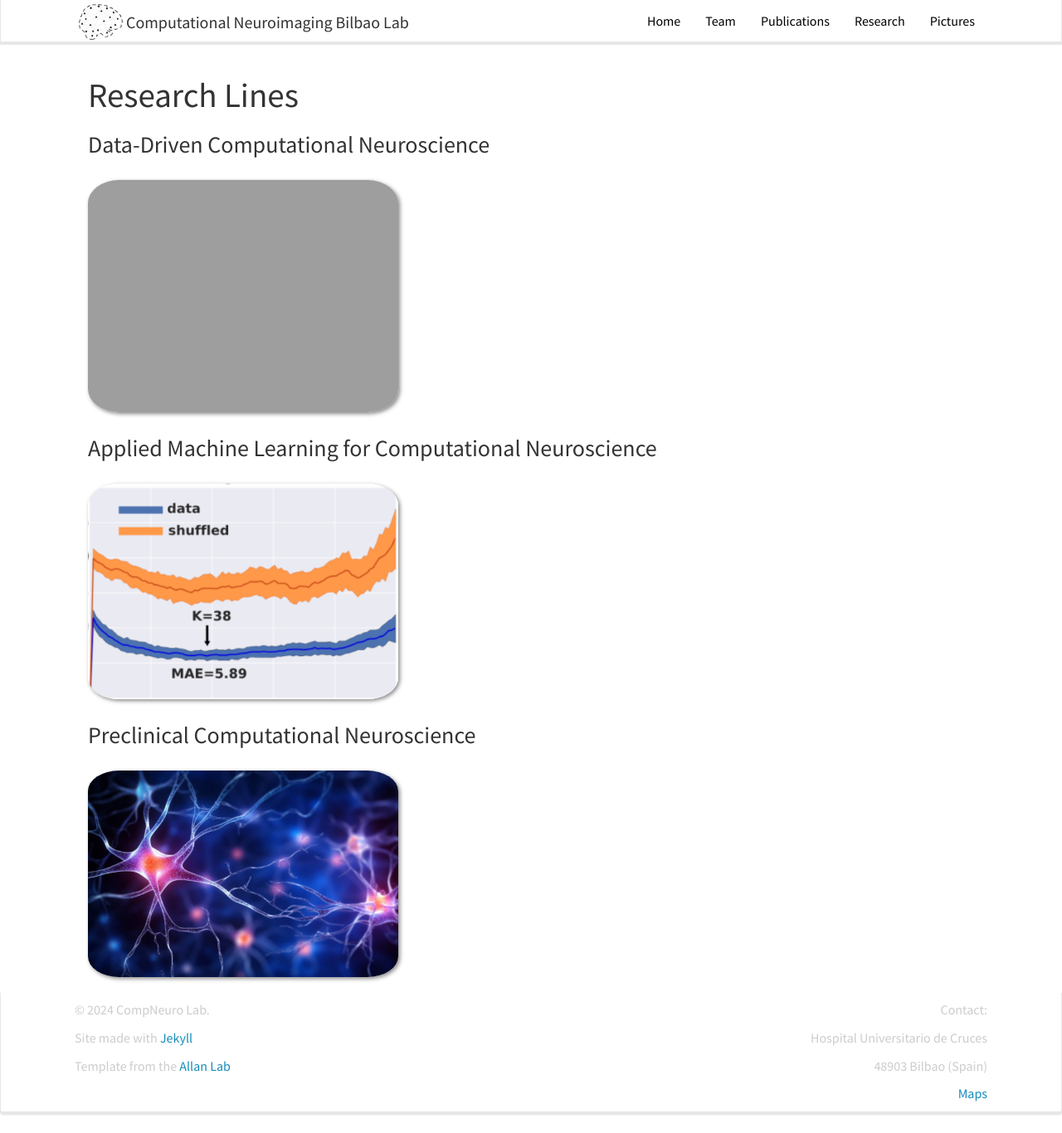
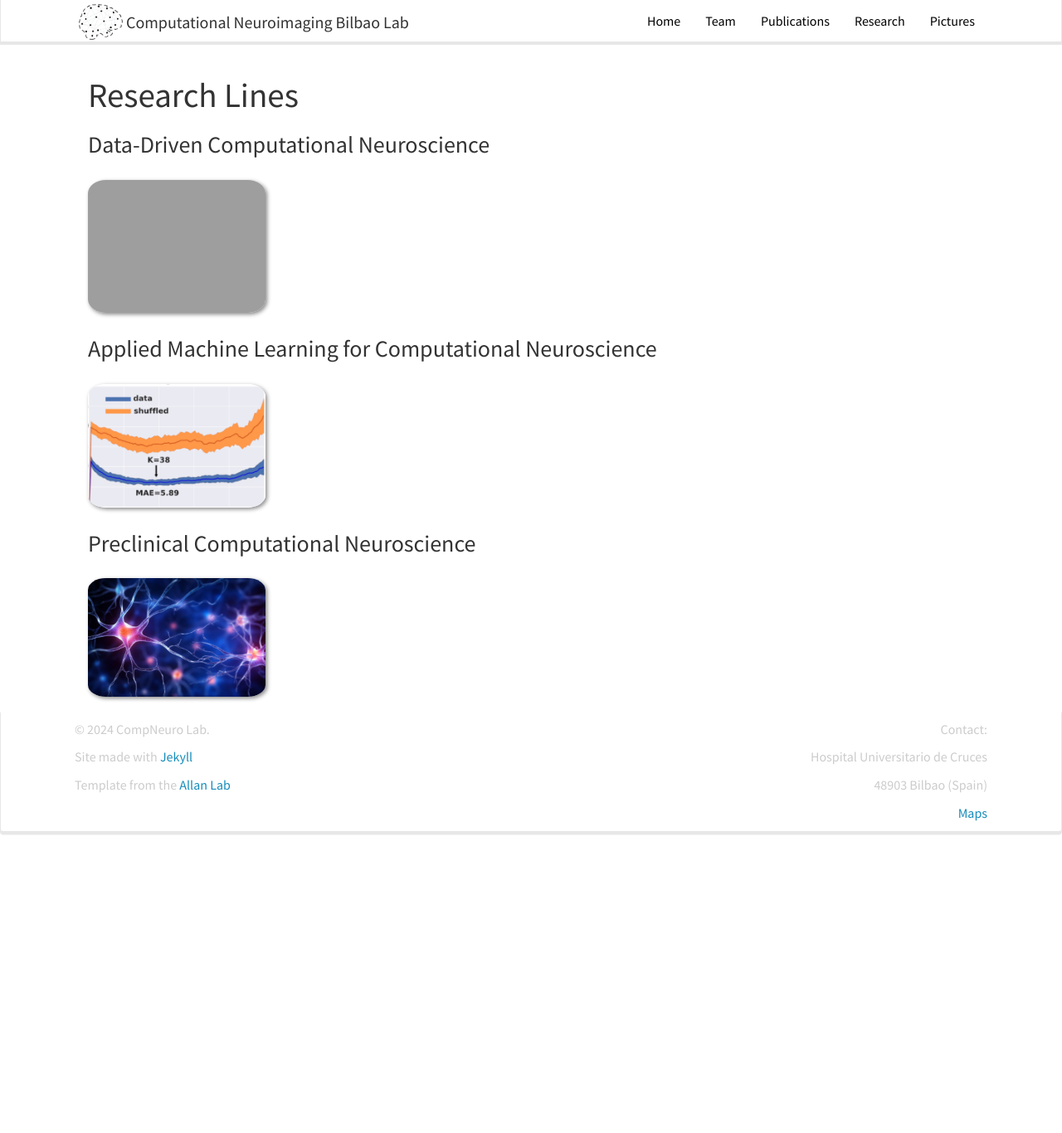
Before and after one commit to itellaetxe/compneurobilbao_website, a Jekyll site: the page built from _pages/research.md, in a window 1280 px wide and 1366 px high. Shown: the whole window at 83% size. Built offline with Jekyll 4.4.1, drawn with Linux system fonts in a browser that asks for light colours; nearby versions of some CDN libraries.

Commit message:
[change research.md struc]

```diff
--- a/_pages/research.md
+++ b/_pages/research.md
@@ -11,17 +11,17 @@ sitemap: false
 ### Data-Driven Computational Neuroscience
 
 <figure>
-<img src="{{ site.url }}{{ site.baseurl }}/images/researchpic/data_driven.png" width="35%" >
+<img src="{{ site.url }}{{ site.baseurl }}/images/researchpic/data_driven.png" width="20%" >
 </figure>
 
 ### Applied Machine Learning for Computational Neuroscience
 
 <figure>
-<img src="{{ site.url }}{{ site.baseurl }}/images/researchpic/machine_learning.PNG" width="35%" >
+<img src="{{ site.url }}{{ site.baseurl }}/images/researchpic/machine_learning.PNG" width="20%" >
 </figure>
 
 ### Preclinical Computational Neuroscience
 
 <figure>
-<img src="{{ site.url }}{{ site.baseurl }}/images/researchpic/preclinical.jpg" width="35%" >
+<img src="{{ site.url }}{{ site.baseurl }}/images/researchpic/preclinical.jpg" width="20%" >
 </figure>
```
